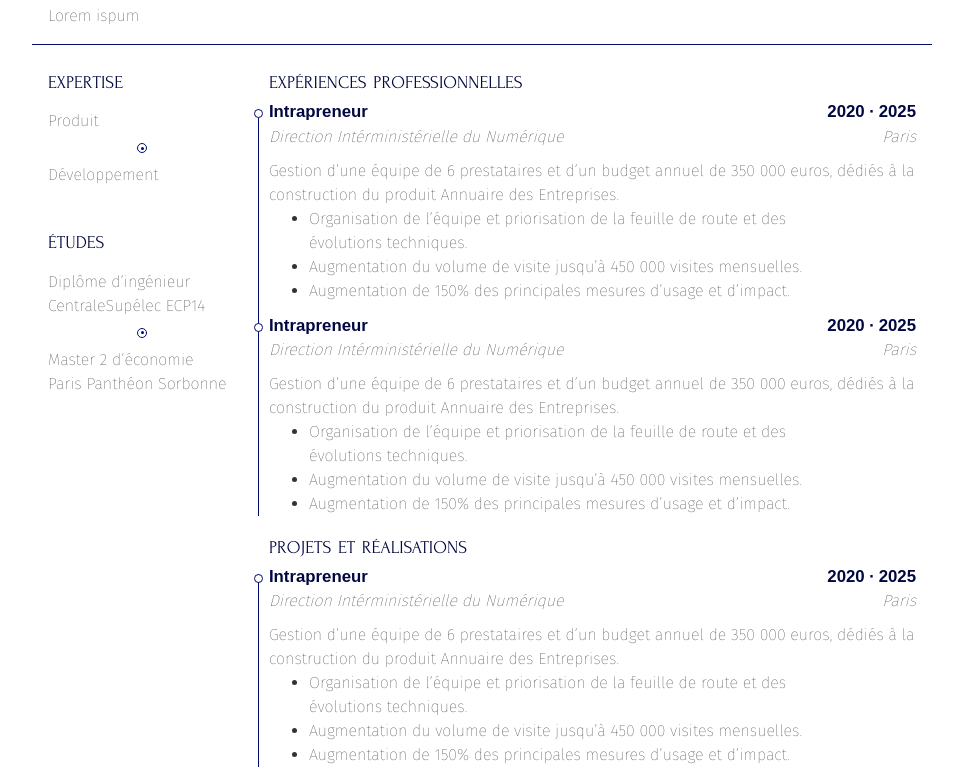
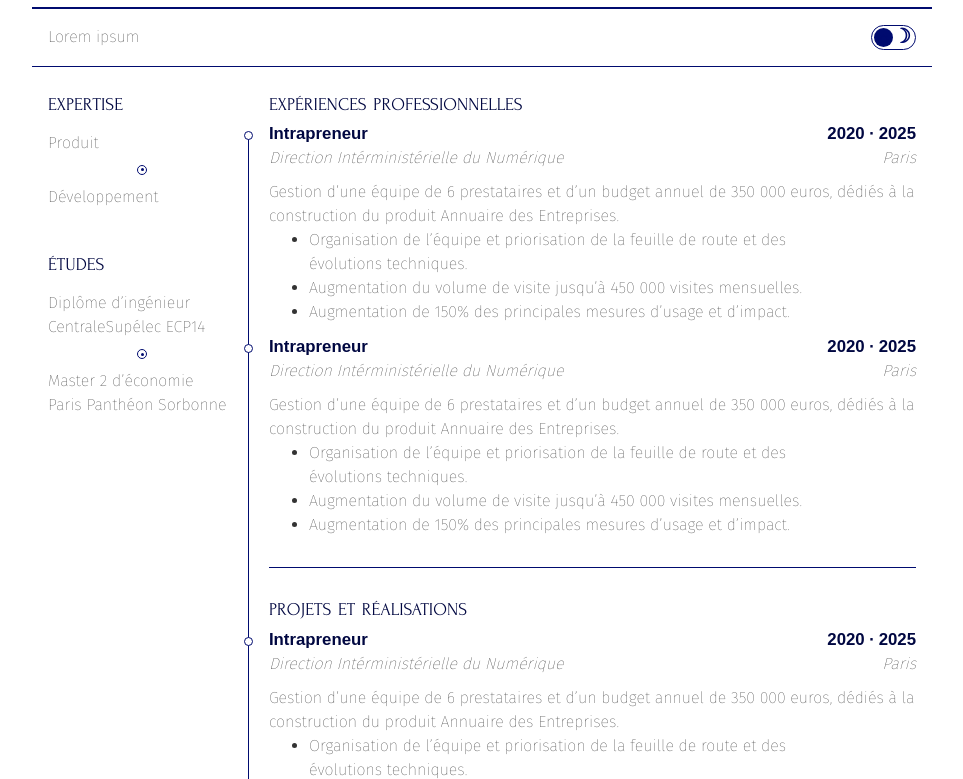
Before and after one commit to XavierJp/Resume, an Astro site: page / in a window 1280 px wide. Shown: the part 122-901 px from the top of the page, without its empty margins (158-1121 px from the left). Built offline with nearby package versions, Linux system fonts and the light colour scheme; Astro itself is replaced by a stand-in of ours; a web font is replaced by a local one.

Commit message:
feat: dark mode

```diff
--- a/src/components/footer/style.scss
+++ b/src/components/footer/style.scss
@@ -1,4 +1,4 @@
 footer {
-  border-top: 3px solid var(--border);
+  border-top: 3px solid light-dark(var(--light-border), var(--dark-border));
   text-align: center;
 }
--- a/src/components/header/index.tsx
+++ b/src/components/header/index.tsx
@@ -3,7 +3,7 @@ import "./style.scss";
 export const Header = () => {
   return (
     <header>
-      <div className="flex flex-row justify-content-start align-items-center m-4">
+      <div className="flex flex-row justify-content-start align-items-center p-4">
         <img src="/src/assets/medaillon.jpg" />
         <div>
           <h1>
--- a/src/components/header/style.scss
+++ b/src/components/header/style.scss
@@ -1,10 +1,11 @@
 header {
-  margin: 20px 0;
+  padding: 10px 0;
 }
 
 header > div > div {
   margin-left: 10px;
-  color: var(--font-title);
+  margin-top: 10px;
+  color: light-dark(var(--light-font-title), var(--dark-font-title));
 }
 h1 {
   font-weight: lighter;
@@ -21,5 +22,5 @@ h1 {
 img {
   width: 90px;
   border-radius: 100px;
-  border: 1px solid var(--border);
+  border: 2px solid light-dark(var(--light-border), var(--dark-border));
 }
--- /dev/null
+++ b/src/components/light-and-dark-switch/index.tsx
@@ -0,0 +1,16 @@
+import "./style.scss";
+
+export const LightAndDarkSwitch = () => (
+  <label
+    className="light-and-dark-switch"
+    aria-hidden="true"
+    htmlFor="color-mode"
+    dangerouslySetInnerHTML={{
+      __html: `
+      <input id="color-mode" type="checkbox" name="color-mode" onclick="toggleLightDarkMode()"></input>
+      <div class="slider"></div>
+      <script>function toggleLightDarkMode() {document.body.classList.toggle('dark')}</script>
+      `,
+    }}
+  ></label>
+);
--- /dev/null
+++ b/src/components/light-and-dark-switch/style.scss
@@ -0,0 +1,54 @@
+.light-and-dark-switch {
+  width: 45px;
+  height: 25px;
+  position: relative;
+  display: inline-block;
+  border-radius: 34px;
+  border: 1px solid light-dark(var(--light-border), var(--dark-border));
+  cursor: pointer;
+
+  > input {
+    opacity: 0;
+    width: 0;
+    height: 0;
+
+    &:checked ~ .slider {
+      left: 22px;
+    }
+  }
+
+  .slider {
+    position: absolute;
+    cursor: pointer;
+    width: 19px;
+    height: 19px;
+    top: 2px;
+    left: 2px;
+    bottom: 0;
+    background-color: light-dark(var(--light-border), var(--dark-border));
+    -webkit-transition: 0.2s;
+    transition: 0.2s;
+    border-radius: 34px;
+  }
+
+  &:before,
+  &:after {
+    position: absolute;
+    color: light-dark(var(--light-border), var(--dark-border));
+    font-weight: bolder;
+    line-height: 16px;
+    font-size: 20px;
+  }
+  &:before {
+    content: "☽";
+    top: 2px;
+    right: 4px;
+  }
+  &:after {
+    content: "☼";
+    top: 8px;
+    left: 4px;
+    line-height: 8px;
+    font-size: 17px;
+  }
+}
--- a/src/components/right-column/index.tsx
+++ b/src/components/right-column/index.tsx
@@ -3,7 +3,7 @@ import "./style.scss";
 export const RightColumn = () => {
   return (
     <div className="right-column p-4">
-      <div>
+      <div className="block-group">
         <h2>expériences professionnelles</h2>
         <div className="block">
           <h3 className="flex justify-content-space-between">
@@ -64,7 +64,7 @@ export const RightColumn = () => {
           </p>
         </div>
       </div>
-      <div>
+      <div className="block-group">
         <h2>projets et réalisations</h2>
 
         <div className="block">
--- a/src/components/right-column/style.scss
+++ b/src/components/right-column/style.scss
@@ -2,33 +2,60 @@
   width: 77%;
   font-size: 1rem;
 
-  .block {
+  .block-group {
     position: relative;
+    padding-bottom: 20px;
 
-    &:after {
-      content: "";
-      height: 9px;
-      width: 9px;
-      border-radius: 45px;
-      position: absolute;
-      border: 1px solid var(--border);
-      background-color: #fff;
-      left: -15px;
-      top: 10px;
-    }
     &:before {
       content: "";
-      height: calc(100% + 10px);
+      height: calc(100% + 20px);
       width: 1px;
-      border-left: 1px solid var(--border);
+      border-left: 1px solid light-dark(var(--light-border), var(--dark-border));
       position: absolute;
-      left: -11px;
-      top: 10px;
+      left: -21px;
+      top: 50px;
     }
 
     &:last-of-type {
+      border-top: 1px solid light-dark(var(--light-border), var(--dark-border));
+      padding-top: 20px;
+
       &:before {
-        height: calc(100% - 10px);
+        height: calc(100% - 80px);
+      }
+
+      &:after {
+        content: "";
+        height: 9px;
+        width: 9px;
+        position: absolute;
+        border: 1px solid light-dark(var(--light-border), var(--dark-border));
+        background-color: light-dark(var(--light-bckgd), var(--dark-bckgd));
+        left: -25px;
+        bottom: 30px;
+        transform: rotate(45deg);
+      }
+    }
+
+    .block {
+      position: relative;
+
+      &:after {
+        content: "";
+        height: 9px;
+        width: 9px;
+        border-radius: 45px;
+        position: absolute;
+        border: 1px solid light-dark(var(--light-border), var(--dark-border));
+        background-color: light-dark(var(--light-bckgd), var(--dark-bckgd));
+        left: -25px;
+        top: 10px;
+      }
+
+      &:last-of-type {
+        &:before {
+          height: calc(100% - 10px);
+        }
       }
     }
   }
--- a/src/components/summary/index.tsx
+++ b/src/components/summary/index.tsx
@@ -1,5 +1,11 @@
+import { LightAndDarkSwitch } from "@components/light-and-dark-switch";
 import "./style.scss";
 
 export const Summary = () => {
-  return <div className="summary p-4">Lorem ispum</div>;
+  return (
+    <div className="summary p-4 flex justify-content-space-between align-items-center">
+      <div>Lorem ipsum</div>
+      <LightAndDarkSwitch />
+    </div>
+  );
 };
--- a/src/components/summary/style.scss
+++ b/src/components/summary/style.scss
@@ -1,4 +1,4 @@
 div.summary {
-  border-top: 2px solid var(--border);
-  border-bottom: 1px solid var(--border);
+  border-top: 2px solid light-dark(var(--light-border), var(--dark-border));
+  border-bottom: 1px solid light-dark(var(--light-border), var(--dark-border));
 }
--- a/src/layouts/ResumeLayout.astro
+++ b/src/layouts/ResumeLayout.astro
@@ -1,4 +1,5 @@
 ---
+import {LightAndDarkSwitch} from'@components/light-and-dark-switch';
 import '@styles/reset.css';
 import '@styles/utilities.css';
 import '@styles/grid-flex.css';
@@ -14,7 +15,9 @@ import '@styles/global.scss';
 		<meta name="generator" content={Astro.generator} />
 		<title>Xavier JOUPPE résumé</title>
 	</head>
-	<body class="container">
-		<slot />
+	<body>
+		<div class="container">
+			<slot />
+		</div>
 	</body>
 </html>
--- a/src/styles/global.scss
+++ b/src/styles/global.scss
@@ -2,16 +2,33 @@ html,
 body {
   margin: 0;
   width: 100%;
-  height: 100%;
   font-family: "FiraSans", sans-serif;
   font-size: 1rem; /* 16px */
-  color: var(--font-main);
+  color: light-dark(var(--light-font-main), var(--dark-font-main));
+  background: light-dark(var(--light-bckgd), var(--dark-bckgd));
+  color-scheme: light;
+
+  @media (prefers-color-scheme: dark) {
+    color-scheme: dark;
+  }
+
+  .dark {
+    color-scheme: dark;
+  }
 }
 
 :root {
-  --font-main: #333;
-  --font-title: #000741;
-  --border: #000b6f;
+  color-scheme: light dark;
+
+  --light-bckgd: #fff;
+  --light-font-main: #333;
+  --light-font-title: #000741;
+  --light-border: #000b6f;
+
+  --dark-bckgd: #000429;
+  --dark-font-main: #d3e4ff;
+  --dark-font-title: #d3e4ff;
+  --dark-border: #d3e4ff;
 }
 
 .container {
@@ -64,19 +81,19 @@ body {
 h1 {
   font-family: "FiraSans", sans-serif;
   font-size: 3rem;
-  color: (var(--font-title));
+  color: light-dark(var(--light-font-title), var(--dark-font-title));
 }
 
 h2 {
   font-family: "Forum", serif;
-  color: var(--font-title);
+  color: light-dark(var(--light-font-title), var(--dark-font-title));
   font-variant: small-caps;
   font-weight: lighter;
   font-size: 1.6rem;
 }
 
 h3 {
-  color: var(--font-title);
+  color: light-dark(var(--light-font-title), var(--dark-font-title));
   font-size: 1.05rem;
 }
 
@@ -89,13 +106,13 @@ p {
   border-radius: 45px;
   height: 10px;
   width: 10px;
-  border: 1px solid var(--border);
+  border: 1px solid light-dark(var(--light-border), var(--dark-border));
 
   &:after {
     content: "";
     width: 3px;
     height: 3px;
-    background: var(--border);
+    background: light-dark(var(--light-border), var(--dark-border));
     border-radius: 15px;
     display: block;
     margin: 2.5px;
```
